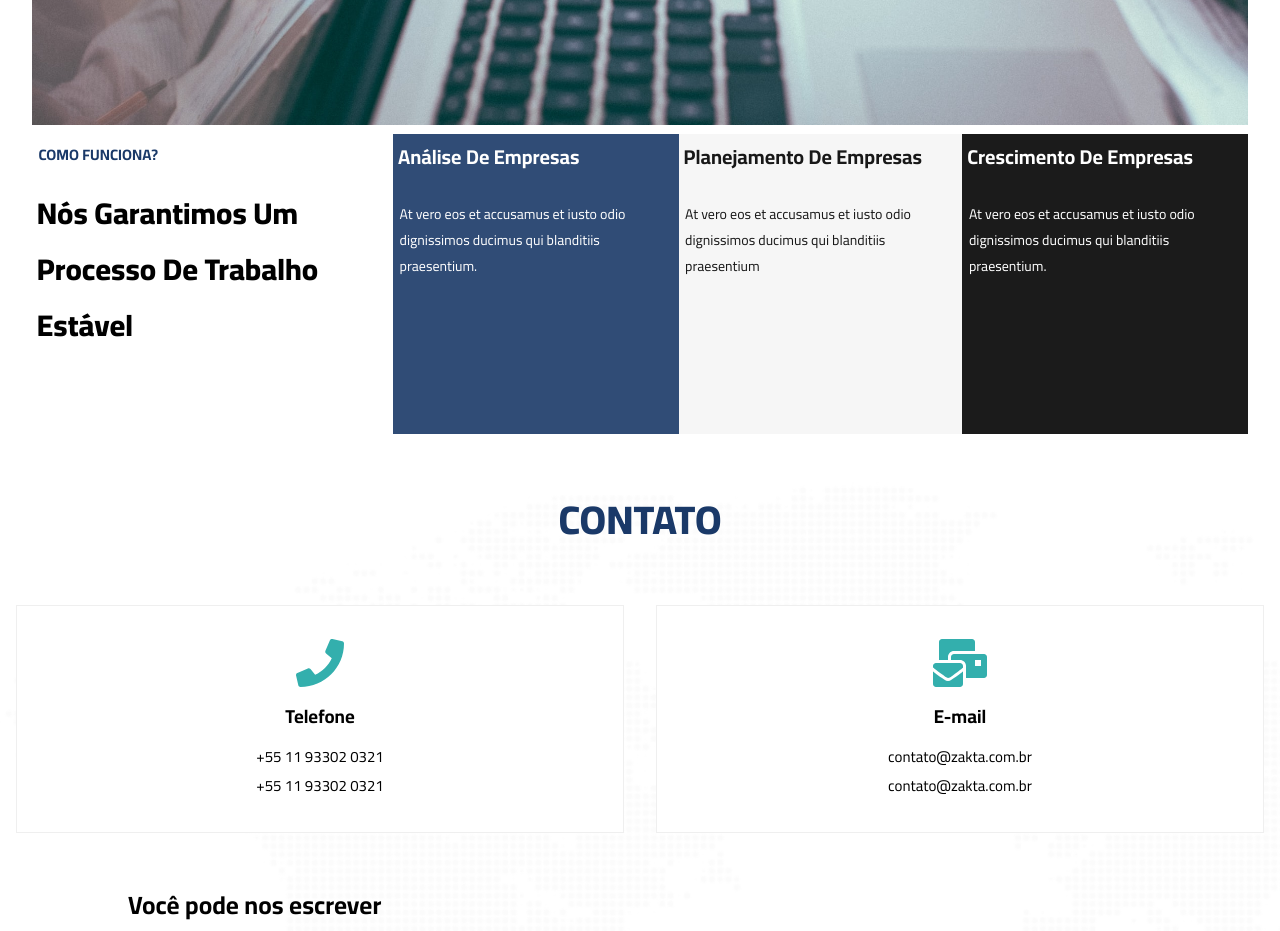
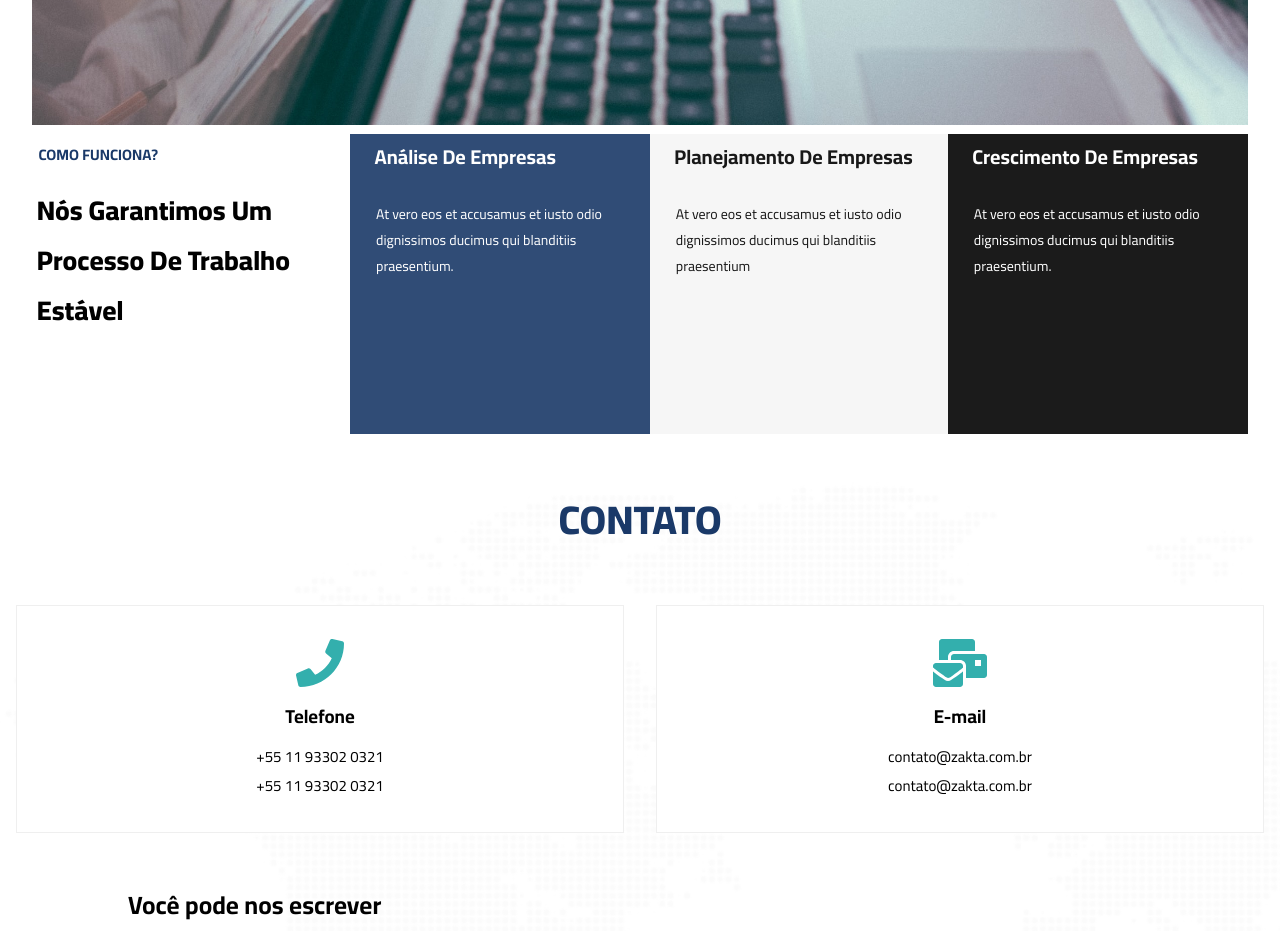
Before and after one commit to zakta/site, a Next.js app: page / in a window 1280 px wide. Shown: the part 1900-2831 px from the top of the page. Built offline with nearby package versions, Linux system fonts and the light colour scheme.

Commit message:
Apply padding on Services section below picture

```diff
--- a/components/Company/styles.js
+++ b/components/Company/styles.js
@@ -40,9 +40,8 @@ export const Box = styled.div`
   }
 
   div {
-    height: 200px;
 
-    @media (max-width: 768px) {
+    @media (max-width: 767px) {
       &:first-child {
         height: 150px;
       }
@@ -50,14 +49,17 @@ export const Box = styled.div`
     .blue-note {
       background: #1a3968;
       opacity: 0.9;
+      padding: 0 1.2rem;
     }
     .gray-note {
       background: #f6f6f6;
       opacity: 0.9;
+      padding: 0 1.2rem;
     }
     .black-note {
       background: #030303;
       opacity: 0.9;
+      padding: 0 1.2rem;
     }
 
     @media (min-width: 768px) {
@@ -74,6 +76,7 @@ export const Box = styled.div`
 `;
 export const Notes = styled.div`
   margin: 0;
+  padding: 0 1.2rem;
 
   h4 {
     color: white;
@@ -99,9 +102,6 @@ export const Notes = styled.div`
     @media (min-width: 768px) {
       padding-top: 1rem;
       font-size: 27px;
-    }
-    @media (min-width: 820px) {
-      font-size: 30px;
     }
   }
 
```
